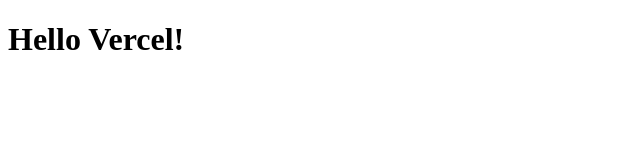
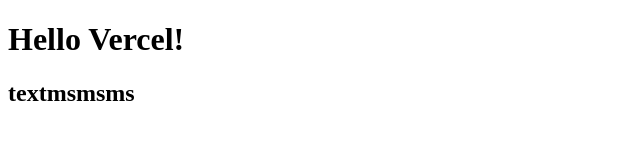
Before and after one commit to parsadrs/my-site, a plain HTML site: page my-site/index.html in a window 1280 px wide. Shown: the whole page, without its empty margins (0-640 px from the left). Drawn offline with Linux system fonts and the light colour scheme.

Commit message:
h2 update

```diff
--- a/my-site/index.html
+++ b/my-site/index.html
@@ -5,5 +5,6 @@
   </head>
   <body>
     <h1>Hello Vercel!</h1>
+    <h2>textmsmsms</h2>
   </body>
 </html>
```
